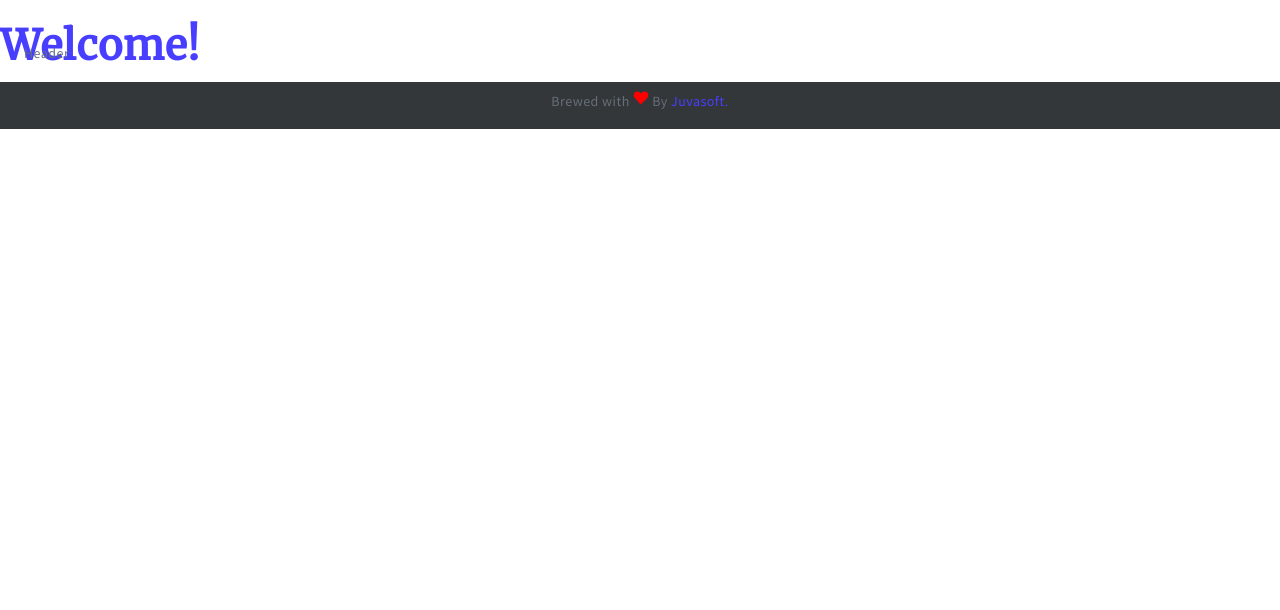
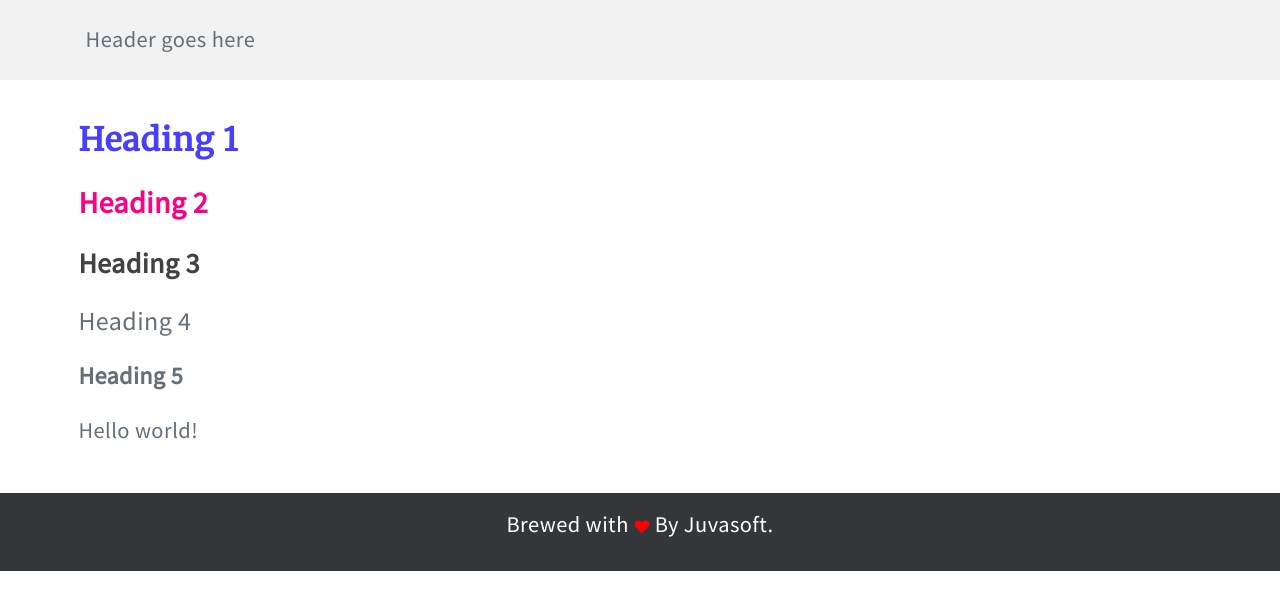
Before and after one commit to alfrekjv/gatsby-starter-blank, a Gatsby site: page / in a window 1280 px wide. Built offline with nearby package versions, Linux system fonts and the light colour scheme; Gatsby itself is replaced by a stand-in of ours.

Commit message:
updated layout

```diff
--- a/package.json
+++ b/package.json
@@ -23,7 +23,7 @@
     "react": "^16.6.0",
     "react-dom": "^16.6.0",
     "react-helmet": "^5.2.0",
-    "react-bootstrap": "^0.32.4",
+    "react-bootstrap": "^1.0.0-beta.10",
     "react-anchor-link-smooth-scroll": "^1.0.11",
     "typescript": "^3.1.6",
     "webpack": "^4.25.1"
--- a/src/assets/styles/layout/base.scss
+++ b/src/assets/styles/layout/base.scss
@@ -1,4 +1,4 @@
-@import url('https://maxcdn.bootstrapcdn.com/bootstrap/3.3.7/css/bootstrap.min.css');
+@import url('https://maxcdn.bootstrapcdn.com/bootstrap/4.3.1/css/bootstrap.min.css');
 
 // Fonts
 @import url('https://fonts.googleapis.com/css?family=Source+Sans+Pro');
@@ -50,6 +50,7 @@ body {
 h1, h2,
 h3, h4,
 h5, h6 {
+    margin-bottom: 24px;
     line-height: 1.25;
     color: $first;
 }
@@ -57,20 +58,36 @@ h5, h6 {
 h1 {
     letter-spacing: 1px;
     font-family: $font2;
-    font-size: 2.95em;
+    font-size: 32px;
     font-weight: 800;
 }
 
 h2 {
     font-family: $font1;
-    font-size: 2.45em;
+    font-size: 30px;
     font-weight: 600;
+    color: $second;
 }
 
 h3 {
     font-family: $font1;
-    font-size: 1.65em;
+    font-size: 28px;
     font-weight: 600;
+    color: $third;
+}
+
+h4 {
+    font-family: $font1;
+    font-size: 26px;
+    font-weight: 400;
+    color: $text;
+}
+
+h5 {
+    font-family: $font1;
+    font-size: 24px;
+    font-weight: 600;
+    color: $text;
 }
 
 p {
--- a/src/assets/styles/layout/footer.scss
+++ b/src/assets/styles/layout/footer.scss
@@ -7,10 +7,12 @@
 
     .BrewedWithLove {
         background: #34373a;
-        padding: 8px;
+        padding: 16px;
 
-        p {vertical-align: middle}
+        p {vertical-align: middle; color: white;}
 
         svg {max-width: 16px}
+
+        a {color: white;}
     }
 }
--- a/src/assets/styles/layout/header.scss
+++ b/src/assets/styles/layout/header.scss
@@ -1,4 +1,5 @@
 .Header {
+    background: #f1f1f1;
     position: fixed;
     padding: 24px;
     height: 80px;
--- a/src/assets/styles/pages/homepage.scss
+++ b/src/assets/styles/pages/homepage.scss
@@ -1 +1,3 @@
-.Homepage {}
+.Homepage {
+    padding: 120px 16px 32px 16px;
+}
--- a/src/pages/common/header.tsx
+++ b/src/pages/common/header.tsx
@@ -5,7 +5,9 @@ export default class Header extends React.Component<{}, {}> {
     render() {
         return (
             <header className={styles.Header}>
-                Header
+                <div className={styles.Centered}>
+                    Header goes here
+                </div>
             </header>
         )
     }
--- a/src/pages/index.tsx
+++ b/src/pages/index.tsx
@@ -17,12 +17,20 @@ export default class Page extends React.Component<PageProps, {}> {
             <section className={styles.Container}>
                 <Helmet>
                     <meta charSet="utf-8" />
-                    <title>Title</title>
+                    <title>GatsbyJS Blank Template by Juvasoft</title>
                     <link rel="canonical" href="https://juvasoft.com/" />
                 </Helmet>
                 <Header />
                 <div className={styles.Homepage}>
-                    <h1>Welcome!</h1>
+                    <div className={styles.Centered}>
+                        <h1>Heading 1</h1>
+                        <h2>Heading 2</h2>
+                        <h3>Heading 3</h3>
+                        <h4>Heading 4</h4>
+                        <h5>Heading 5</h5>
+
+                        <p>Hello world!</p>
+                    </div>
                 </div>
                 <Footer />
             </section>
```
Also changed, not shown: 1 other file.
